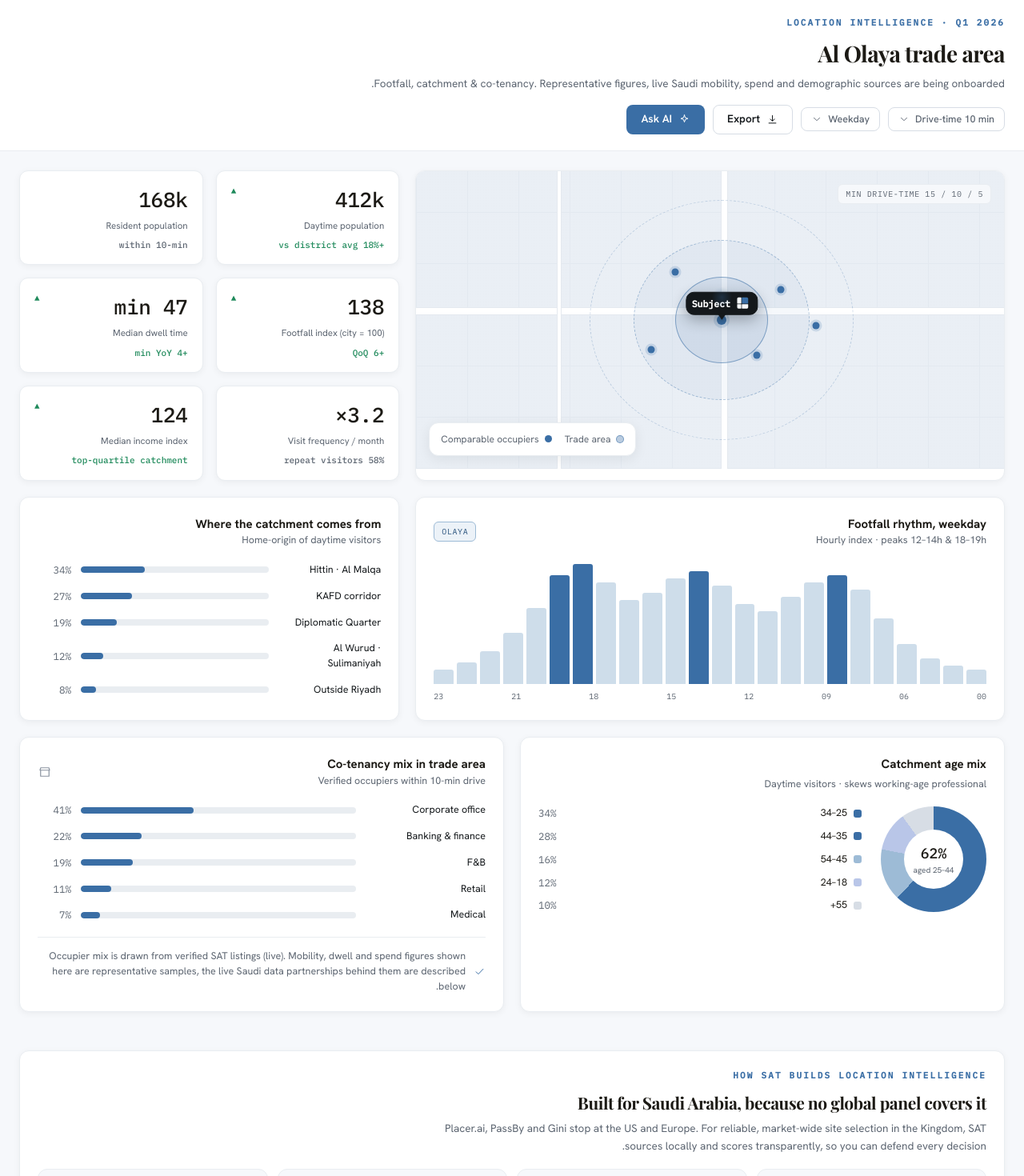
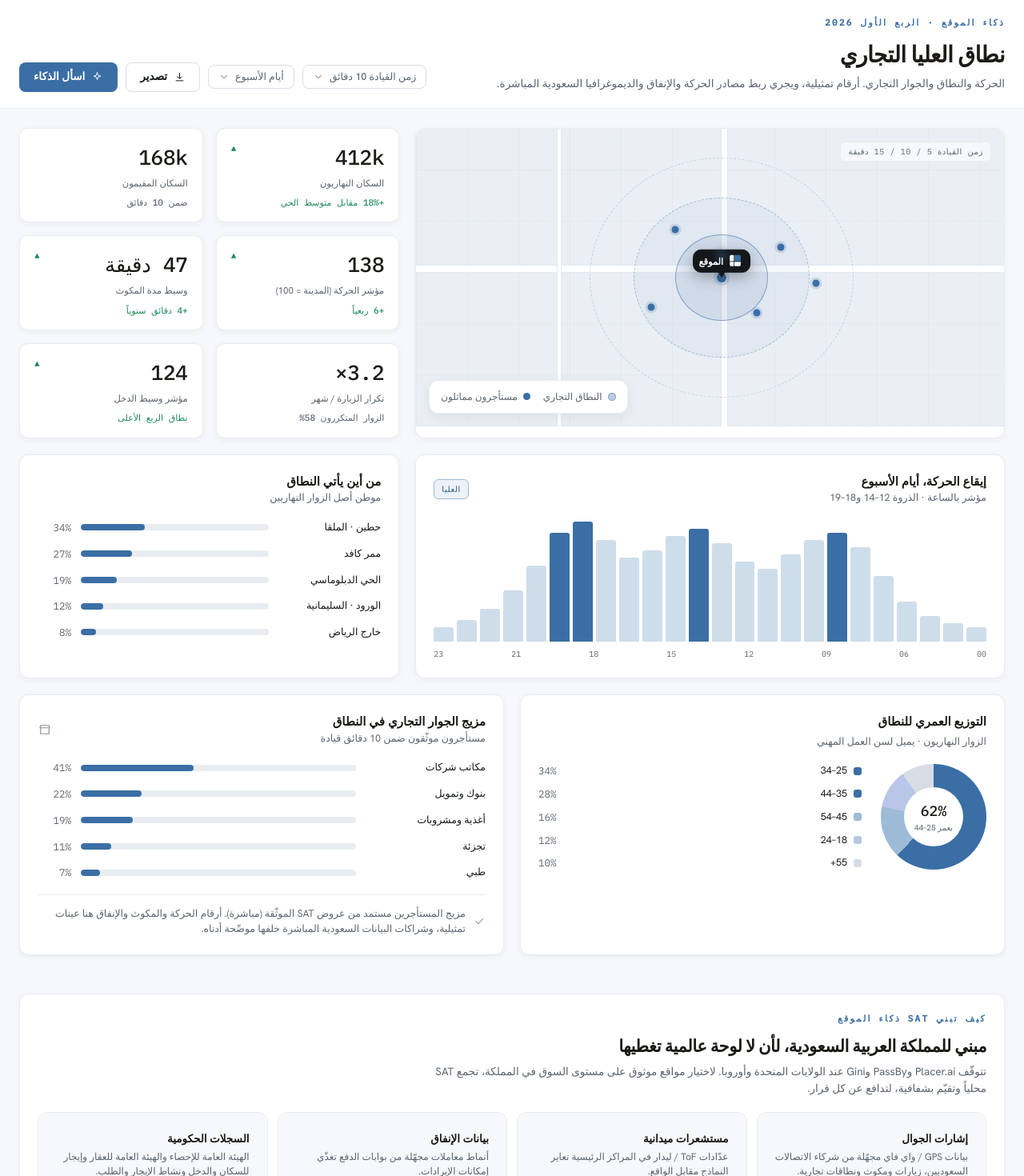
Before and after one commit to saleemzeidan123/satmarkets, a Next.js app: page /ar/area in a window 1280 px wide. Shown: the part 100-1570 px from the top of the page at 80% size. Built offline with nearby package versions, Linux system fonts and the light colour scheme.

Commit message:
i18n: Arabic localization of /area Location Intelligence (RTL)

```diff
--- a/src/app/[locale]/area/page.tsx
+++ b/src/app/[locale]/area/page.tsx
@@ -17,13 +17,19 @@ function IntelStat({ v, l, delta, dir }: { v: string; l: string; delta?: string;
 
 export default function AreaPage({ params }: { params: { locale: string } }) {
  if (!isLocale(params.locale)) notFound();
+ const ar = params.locale === "ar";
  const hours = [4, 5, 7, 11, 18, 26, 30, 28, 24, 20, 22, 27, 31, 29, 25, 23, 28, 33, 30, 21, 14, 9, 6, 4];
- const origins: [string, number, string][] = [
+ const origins: [string, number, string][] = ar ? [
+  ["حطين · الملقا", 34, ""], ["ممر كافد", 27, ""], ["الحي الدبلوماسي", 19, "h2"],
+  ["الورود · السليمانية", 12, "h2"], ["خارج الرياض", 8, "h2"],
+ ] : [
   ["Hittin · Al Malqa", 34, ""], ["KAFD corridor", 27, ""], ["Diplomatic Quarter", 19, "h2"],
   ["Al Wurud · Sulimaniyah", 12, "h2"], ["Outside Riyadh", 8, "h2"],
  ];
  const ages: [string, number, string][] = [["25–34", 34, "var(--azure)"], ["35–44", 28, "var(--harbor)"], ["45–54", 16, "var(--azure-l)"], ["18–24", 12, "#B9C6E8"], ["55+", 10, "#D7DDE5"]];
- const mix: [string, number][] = [["Corporate office", 41], ["Banking & finance", 22], ["F&B", 19], ["Retail", 11], ["Medical", 7]];
+ const mix: [string, number][] = ar
+  ? [["مكاتب شركات", 41], ["بنوك وتمويل", 22], ["أغذية ومشروبات", 19], ["تجزئة", 11], ["طبي", 7]]
+  : [["Corporate office", 41], ["Banking & finance", 22], ["F&B", 19], ["Retail", 11], ["Medical", 7]];
  let acc = 0;
  const stops = ages.map((a) => { const s = `${a[2]} ${acc}% ${acc + a[1]}%`; acc += a[1]; return s; }).join(",");
  const comp: [string, string][] = [["44%", "34%"], ["62%", "40%"], ["58%", "62%"], ["40%", "60%"], ["68%", "52%"]];
@@ -32,15 +38,15 @@ export default function AreaPage({ params }: { params: { locale: string } }) {
    <div style={{ maxWidth: 1360, margin: "0 auto" }}>
     <div className="row between wrap" style={{ padding: "24px 24px 20px", alignItems: "flex-end", borderBottom: "1px solid var(--silver)", background: "var(--paper)", gap: 16 }}>
      <div>
-      <div className="eyebrow">Location Intelligence · Q1 2026</div>
-      <h1 style={{ fontSize: 28, fontWeight: 700, letterSpacing: "-.02em", margin: "10px 0 0" }}>Al Olaya trade area</h1>
-      <div className="muted" style={{ fontSize: 13.5, marginTop: 6 }}>Footfall, catchment &amp; co-tenancy. Representative figures, live Saudi mobility, spend and demographic sources are being onboarded.</div>
+      <div className="eyebrow">{ar ? "ذكاء الموقع · الربع الأول 2026" : "Location Intelligence · Q1 2026"}</div>
+      <h1 style={{ fontSize: 28, fontWeight: 700, letterSpacing: "-.02em", margin: "10px 0 0" }}>{ar ? "نطاق العليا التجاري" : "Al Olaya trade area"}</h1>
+      <div className="muted" style={{ fontSize: 13.5, marginTop: 6 }}>{ar ? "الحركة والنطاق والجوار التجاري. أرقام تمثيلية، ويجري ربط مصادر الحركة والإنفاق والديموغرافيا السعودية المباشرة." : "Footfall, catchment & co-tenancy. Representative figures, live Saudi mobility, spend and demographic sources are being onboarded."}</div>
      </div>
      <div className="row gap10 wrap">
-      <span className="chip">Drive-time 10 min <Icon.chevd size={14} /></span>
-      <span className="chip">Weekday <Icon.chevd size={14} /></span>
-      <span className="btn secondary"><Icon.download size={15} /> Export</span>
-      <span className="btn primary"><Icon.spark size={15} /> Ask AI</span>
+      <span className="chip">{ar ? "زمن القيادة 10 دقائق" : "Drive-time 10 min"} <Icon.chevd size={14} /></span>
+      <span className="chip">{ar ? "أيام الأسبوع" : "Weekday"} <Icon.chevd size={14} /></span>
+      <span className="btn secondary"><Icon.download size={15} /> {ar ? "تصدير" : "Export"}</span>
+      <span className="btn primary"><Icon.spark size={15} /> {ar ? "اسأل الذكاء" : "Ask AI"}</span>
      </div>
     </div>
 
@@ -54,32 +60,32 @@ export default function AreaPage({ params }: { params: { locale: string } }) {
        <div className="iso r2" style={{ left: "52%", top: "50%", width: 220, height: 200 }} />
        <div className="iso r1" style={{ left: "52%", top: "50%", width: 116, height: 108 }} />
        <div className="isodot" style={{ left: "52%", top: "50%" }} />
-       <MarkPin featured price="Subject" style={{ left: "52%", top: "50%" }} />
+       <MarkPin featured price={ar ? "الموقع" : "Subject"} style={{ left: "52%", top: "50%" }} />
        {comp.map((p, i) => (
         <span key={i} style={{ position: "absolute", left: p[0], top: p[1], width: 9, height: 9, borderRadius: "50%", background: "var(--harbor)", transform: "translate(-50%,-50%)", boxShadow: "0 0 0 3px rgba(58,110,165,.18)" }} />
        ))}
        <div className="card" style={{ position: "absolute", left: 16, bottom: 16, padding: "11px 14px", boxShadow: "var(--sh-2)" }}>
         <div className="row gap16">
-         <span className="lgd"><span style={{ width: 10, height: 10, borderRadius: "50%", background: "rgba(58,110,165,.35)", border: "1.5px solid rgba(58,110,165,.55)", display: "inline-block" }} /> Trade area</span>
-         <span className="lgd"><span style={{ width: 9, height: 9, borderRadius: "50%", background: "var(--harbor)", display: "inline-block" }} /> Comparable occupiers</span>
+         <span className="lgd"><span style={{ width: 10, height: 10, borderRadius: "50%", background: "rgba(58,110,165,.35)", border: "1.5px solid rgba(58,110,165,.55)", display: "inline-block" }} /> {ar ? "النطاق التجاري" : "Trade area"}</span>
+         <span className="lgd"><span style={{ width: 9, height: 9, borderRadius: "50%", background: "var(--harbor)", display: "inline-block" }} /> {ar ? "مستأجرون مماثلون" : "Comparable occupiers"}</span>
         </div>
        </div>
-       <div className="tag" style={{ position: "absolute", right: 16, top: 16 }}>5 / 10 / 15 min drive-time</div>
+       <div className="tag" style={{ position: "absolute", right: 16, top: 16 }}>{ar ? "زمن القيادة 5 / 10 / 15 دقيقة" : "5 / 10 / 15 min drive-time"}</div>
       </div>
      </div>
 
      <div className="col gap16">
-      <div className="row gap16 wrap"><IntelStat v="412k" l="Daytime population" delta="+18% vs district avg" dir="up" /><IntelStat v="168k" l="Resident population" delta="within 10-min" /></div>
-      <div className="row gap16 wrap"><IntelStat v="138" l="Footfall index (city = 100)" delta="+6 QoQ" dir="up" /><IntelStat v="47 min" l="Median dwell time" delta="+4 min YoY" dir="up" /></div>
-      <div className="row gap16 wrap"><IntelStat v="3.2×" l="Visit frequency / month" delta="repeat visitors 58%" /><IntelStat v="124" l="Median income index" delta="top-quartile catchment" dir="up" /></div>
+      <div className="row gap16 wrap"><IntelStat v="412k" l={ar ? "السكان النهاريون" : "Daytime population"} delta={ar ? "+18% مقابل متوسط الحي" : "+18% vs district avg"} dir="up" /><IntelStat v="168k" l={ar ? "السكان المقيمون" : "Resident population"} delta={ar ? "ضمن 10 دقائق" : "within 10-min"} /></div>
+      <div className="row gap16 wrap"><IntelStat v="138" l={ar ? "مؤشر الحركة (المدينة = 100)" : "Footfall index (city = 100)"} delta={ar ? "+6 ربعياً" : "+6 QoQ"} dir="up" /><IntelStat v={ar ? "47 دقيقة" : "47 min"} l={ar ? "وسيط مدة المكوث" : "Median dwell time"} delta={ar ? "+4 دقائق سنوياً" : "+4 min YoY"} dir="up" /></div>
+      <div className="row gap16 wrap"><IntelStat v="3.2×" l={ar ? "تكرار الزيارة / شهر" : "Visit frequency / month"} delta={ar ? "الزوار المتكررون 58%" : "repeat visitors 58%"} /><IntelStat v="124" l={ar ? "مؤشر وسيط الدخل" : "Median income index"} delta={ar ? "نطاق الربع الأعلى" : "top-quartile catchment"} dir="up" /></div>
      </div>
     </div>
 
     <div className="intel-2" style={{ padding: "20px 24px 0" }}>
      <div className="card pad" style={{ boxShadow: "var(--sh-1)" }}>
       <div className="row between">
-       <div><div style={{ fontSize: 15, fontWeight: 700 }}>Footfall rhythm, weekday</div><div className="muted" style={{ fontSize: 12.5 }}>Hourly index · peaks 12–14h &amp; 18–19h</div></div>
-       <span className="tag" style={{ color: "var(--azure-d)", background: "var(--azure-wash)", borderColor: "var(--azure-l)" }}>Olaya</span>
+       <div><div style={{ fontSize: 15, fontWeight: 700 }}>{ar ? "إيقاع الحركة، أيام الأسبوع" : "Footfall rhythm, weekday"}</div><div className="muted" style={{ fontSize: 12.5 }}>{ar ? "مؤشر بالساعة · الذروة 12–14 و18–19" : "Hourly index · peaks 12–14h & 18–19h"}</div></div>
+       <span className="tag" style={{ color: "var(--azure-d)", background: "var(--azure-wash)", borderColor: "var(--azure-l)" }}>{ar ? "العليا" : "Olaya"}</span>
       </div>
       <div className="hours" style={{ height: 150, marginTop: 20, gap: 4 }}>
        {hours.map((h, i) => <div key={i} className={"h" + (h >= 30 ? " pk" : "")} style={{ height: (h / 33 * 100) + "%" }} />)}
@@ -90,8 +96,8 @@ export default function AreaPage({ params }: { params: { locale: string } }) {
      </div>
 
      <div className="card pad" style={{ boxShadow: "var(--sh-1)" }}>
-      <div style={{ fontSize: 15, fontWeight: 700 }}>Where the catchment comes from</div>
-      <div className="muted" style={{ fontSize: 12.5 }}>Home-origin of daytime visitors</div>
+      <div style={{ fontSize: 15, fontWeight: 700 }}>{ar ? "من أين يأتي النطاق" : "Where the catchment comes from"}</div>
+      <div className="muted" style={{ fontSize: 12.5 }}>{ar ? "موطن أصل الزوار النهاريين" : "Home-origin of daytime visitors"}</div>
       <div className="col gap14" style={{ marginTop: 18 }}>
        {origins.map((o, i) => (
         <div key={i} className="hrow"><span className="nm">{o[0]}</span><span className="hbar"><i className={o[2]} style={{ width: o[1] + "%" }} /></span><span className="pc">{o[1]}%</span></div>
@@ -102,11 +108,11 @@ export default function AreaPage({ params }: { params: { locale: string } }) {
 
     <div className="intel-11" style={{ padding: "20px 24px 40px" }}>
      <div className="card pad" style={{ boxShadow: "var(--sh-1)" }}>
-      <div style={{ fontSize: 15, fontWeight: 700, marginBottom: 4 }}>Catchment age mix</div>
-      <div className="muted" style={{ fontSize: 12.5 }}>Daytime visitors · skews working-age professional</div>
+      <div style={{ fontSize: 15, fontWeight: 700, marginBottom: 4 }}>{ar ? "التوزيع العمري للنطاق" : "Catchment age mix"}</div>
+      <div className="muted" style={{ fontSize: 12.5 }}>{ar ? "الزوار النهاريون · يميل لسن العمل المهني" : "Daytime visitors · skews working-age professional"}</div>
       <div className="row gap24 wrap" style={{ marginTop: 18, alignItems: "center" }}>
        <div className="donut" style={{ width: 132, height: 132, background: `conic-gradient(${stops})` }}>
-        <div className="hole"><span className="mono" style={{ fontSize: 18, fontWeight: 500 }}>62%</span><span style={{ fontSize: 10, color: "var(--slate)" }}>aged 25–44</span></div>
+        <div className="hole"><span className="mono" style={{ fontSize: 18, fontWeight: 500 }}>62%</span><span style={{ fontSize: 10, color: "var(--slate)" }}>{ar ? "بعمر 25–44" : "aged 25–44"}</span></div>
        </div>
        <div className="col gap10 grow">
         {ages.map((a, i) => (
@@ -121,7 +127,7 @@ export default function AreaPage({ params }: { params: { locale: string } }) {
 
      <div className="card pad" style={{ boxShadow: "var(--sh-1)" }}>
       <div className="row between">
-       <div><div style={{ fontSize: 15, fontWeight: 700 }}>Co-tenancy mix in trade area</div><div className="muted" style={{ fontSize: 12.5 }}>Verified occupiers within 10-min drive</div></div>
+       <div><div style={{ fontSize: 15, fontWeight: 700 }}>{ar ? "مزيج الجوار التجاري في النطاق" : "Co-tenancy mix in trade area"}</div><div className="muted" style={{ fontSize: 12.5 }}>{ar ? "مستأجرون موثّقون ضمن 10 دقائق قيادة" : "Verified occupiers within 10-min drive"}</div></div>
        <span className="muted2"><Icon.store size={18} /></span>
       </div>
       <div className="col gap14" style={{ marginTop: 18 }}>
@@ -131,19 +137,19 @@ export default function AreaPage({ params }: { params: { locale: string } }) {
       </div>
       <div className="row gap10" style={{ marginTop: 18, paddingTop: 14, borderTop: "1px solid var(--silver)" }}>
        <span style={{ color: "var(--harbor)" }}><Icon.check size={15} /></span>
-       <span className="muted" style={{ fontSize: 12.5 }}>Occupier mix is drawn from verified SAT listings (live). Mobility, dwell and spend figures shown here are representative samples, the live Saudi data partnerships behind them are described below.</span>
+       <span className="muted" style={{ fontSize: 12.5 }}>{ar ? "مزيج المستأجرين مستمد من عروض SAT الموثّقة (مباشرة). أرقام الحركة والمكوث والإنفاق هنا عينات تمثيلية، وشراكات البيانات السعودية المباشرة خلفها موضّحة أدناه." : "Occupier mix is drawn from verified SAT listings (live). Mobility, dwell and spend figures shown here are representative samples, the live Saudi data partnerships behind them are described below."}</span>
       </div>
      </div>
     </div>
 
     <div style={{ padding: "8px 24px 48px" }}>
      <div className="card pad" style={{ boxShadow: "var(--sh-1)" }}>
-      <div className="eyebrow">How SAT builds location intelligence</div>
-      <h2 style={{ fontSize: 21, fontWeight: 700, letterSpacing: "-.02em", margin: "10px 0 6px" }}>Built for Saudi Arabia, because no global panel covers it</h2>
-      <p className="muted" style={{ fontSize: 13.5, lineHeight: 1.6, maxWidth: 720 }}>Placer.ai, PassBy and Gini stop at the US and Europe. For reliable, market-wide site selection in the Kingdom, SAT sources locally and scores transparently, so you can defend every decision.</p>
+      <div className="eyebrow">{ar ? "كيف تبني SAT ذكاء الموقع" : "How SAT builds location intelligence"}</div>
+      <h2 style={{ fontSize: 21, fontWeight: 700, letterSpacing: "-.02em", margin: "10px 0 6px" }}>{ar ? "مبني للمملكة العربية السعودية، لأن لا لوحة عالمية تغطيها" : "Built for Saudi Arabia, because no global panel covers it"}</h2>
+      <p className="muted" style={{ fontSize: 13.5, lineHeight: 1.6, maxWidth: 720 }}>{ar ? "تتوقّف Placer.ai وPassBy وGini عند الولايات المتحدة وأوروبا. لاختيار مواقع موثوق على مستوى السوق في المملكة، تجمع SAT محلياً وتقيّم بشفافية، لتدافع عن كل قرار." : "Placer.ai, PassBy and Gini stop at the US and Europe. For reliable, market-wide site selection in the Kingdom, SAT sources locally and scores transparently, so you can defend every decision."}</p>
 
       <div style={{ display: "grid", gridTemplateColumns: "repeat(auto-fit,minmax(210px,1fr))", gap: 12, marginTop: 18 }}>
-       {[["Mobile signals","Anonymised GPS / Wi-Fi from Saudi telecom partners, visits, dwell, trade areas."],["On-site sensors","ToF / LiDAR counters in key malls calibrate the models against ground truth."],["Spend data","Anonymised transaction patterns from payment gateways feed revenue potential."],["Public records","GASTAT, REGA and Ejar for population, income, lease activity and demand."]].map((d,i)=>(
+       {(ar ? [["إشارات الجوال","بيانات GPS / واي فاي مجهّلة من شركاء الاتصالات السعوديين، زيارات ومكوث ونطاقات تجارية."],["مستشعرات ميدانية","عدّادات ToF / ليدار في المراكز الرئيسية تعاير النماذج مقابل الواقع."],["بيانات الإنفاق","أنماط معاملات مجهّلة من بوابات الدفع تغذّي إمكانات الإيرادات."],["السجلات الحكومية","الهيئة العامة للإحصاء والهيئة العامة للعقار وإيجار للسكان والدخل ونشاط الإيجار والطلب."]] : [["Mobile signals","Anonymised GPS / Wi-Fi from Saudi telecom partners, visits, dwell, trade areas."],["On-site sensors","ToF / LiDAR counters in key malls calibrate the models against ground truth."],["Spend data","Anonymised transaction patterns from payment gateways feed revenue potential."],["Public records","GASTAT, REGA and Ejar for population, income, lease activity and demand."]]).map((d,i)=>(
         <div key={i} className="card pad" style={{ boxShadow: "none", background: "var(--cool)" }}>
          <div style={{ fontSize: 13.5, fontWeight: 700 }}>{d[0]}</div>
          <div className="muted" style={{ fontSize: 12, lineHeight: 1.5, marginTop: 4 }}>{d[1]}</div>
@@ -151,17 +157,17 @@ export default function AreaPage({ params }: { params: { locale: string } }) {
        ))}
       </div>
 
-      <div className="eyebrow" style={{ margin: "22px 0 10px" }}>Transparent score · five lenses</div>
+      <div className="eyebrow" style={{ margin: "22px 0 10px" }}>{ar ? "تقييم شفّاف · خمس عدسات" : "Transparent score · five lenses"}</div>
       <div className="row gap8 wrap">
-       {["Foot traffic","Demographics fit","Market potential","Competition","Visibility"].map((l,i)=>(
+       {(ar ? ["حركة المشاة","ملاءمة الديموغرافيا","إمكانات السوق","المنافسة","الوضوح"] : ["Foot traffic","Demographics fit","Market potential","Competition","Visibility"]).map((l,i)=>(
         <span key={i} className="chip on" style={{ fontSize: 12 }}>{l}</span>
        ))}
       </div>
-      <p className="muted" style={{ fontSize: 12.5, lineHeight: 1.55, margin: "12px 0 0", maxWidth: 720 }}>Each site is scored across these five lenses with the reasoning shown, never a black-box number. Works across offices, retail, mixed-use and warehouses, not just retail.</p>
+      <p className="muted" style={{ fontSize: 12.5, lineHeight: 1.55, margin: "12px 0 0", maxWidth: 720 }}>{ar ? "يُقيَّم كل موقع عبر هذه العدسات الخمس مع إظهار المنطق، لا رقم صندوق أسود أبداً. يعمل للمكاتب والتجزئة والاستخدام المختلط والمستودعات، لا التجزئة فقط." : "Each site is scored across these five lenses with the reasoning shown, never a black-box number. Works across offices, retail, mixed-use and warehouses, not just retail."}</p>
 
       <div className="row gap10" style={{ marginTop: 18, paddingTop: 14, borderTop: "1px solid var(--silver)", alignItems: "flex-start" }}>
        <span style={{ color: "var(--harbor)", marginTop: 1 }}><Icon.shield size={15} /></span>
-       <span className="muted" style={{ fontSize: 12.5, lineHeight: 1.55 }}>PDPL-native: location data is treated as sensitive, anonymised and aggregated, hosted in the Kingdom, registered with SDAIA. Any sensors carry CST type-approval. No personal images, ever.</span>
+       <span className="muted" style={{ fontSize: 12.5, lineHeight: 1.55 }}>{ar ? "متوافق مع نظام حماية البيانات: تُعامَل بيانات الموقع كبيانات حسّاسة، مجهّلة ومجمّعة، مستضافة داخل المملكة، ومسجّلة لدى سدايا. أي مستشعرات تحمل اعتماد هيئة الاتصالات والفضاء والتقنية. لا صور شخصية، أبداً." : "PDPL-native: location data is treated as sensitive, anonymised and aggregated, hosted in the Kingdom, registered with SDAIA. Any sensors carry CST type-approval. No personal images, ever."}</span>
       </div>
      </div>
     </div>
```
